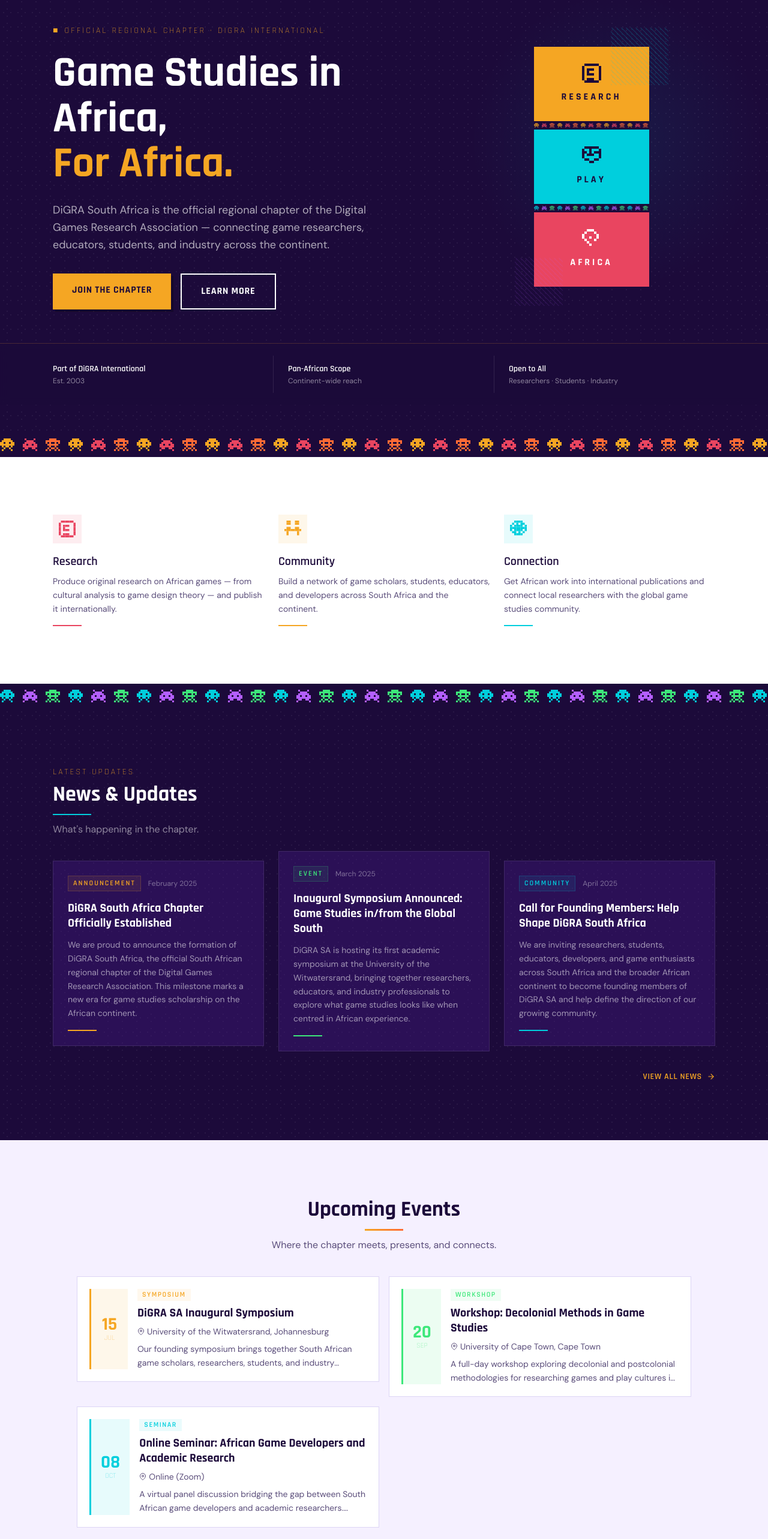
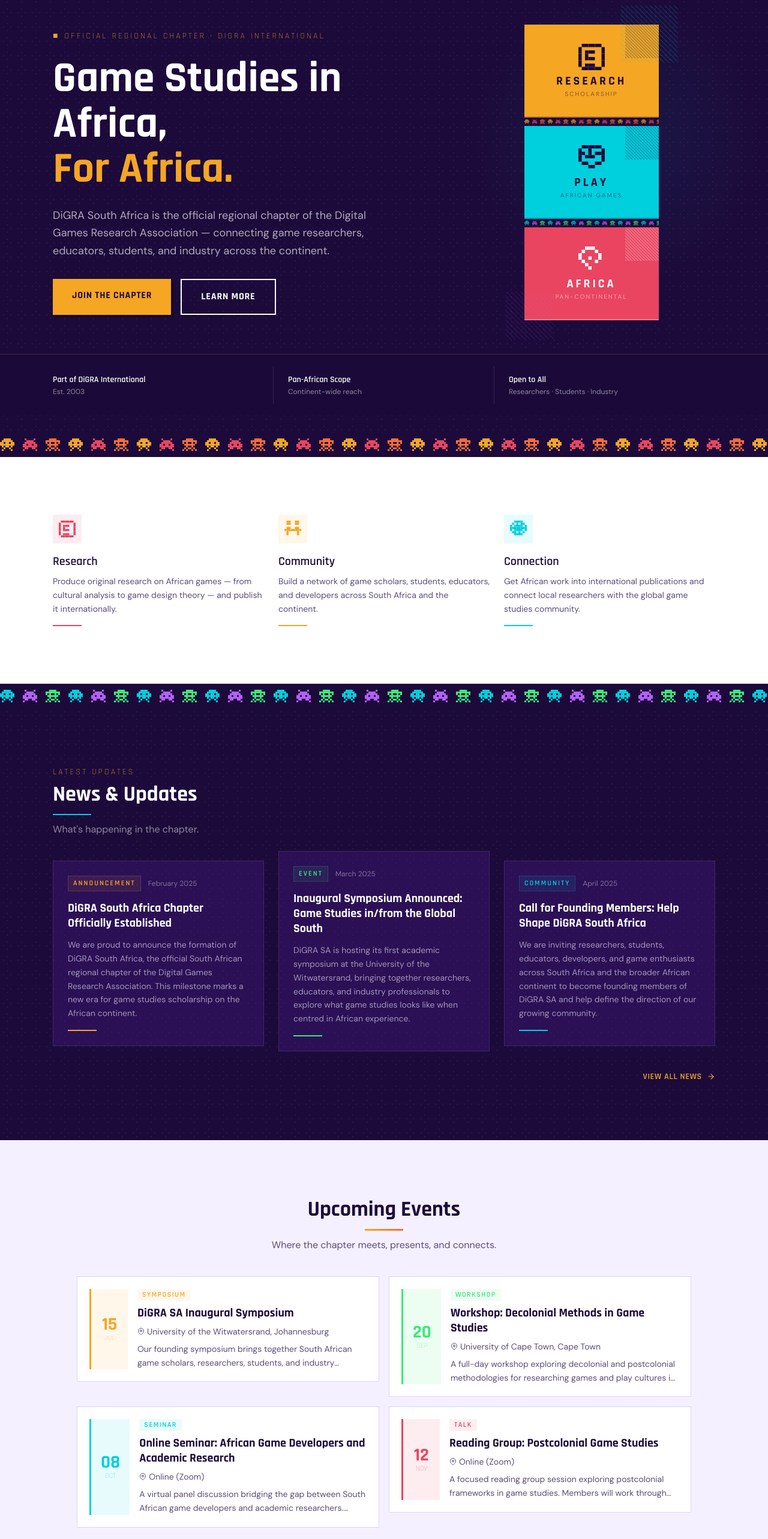
Before and after one commit to lindo315/DiGRA, a React (Vite) app: page / in a window 1280 px wide. Shown: the part 79-2645 px from the top of the page at 60% size. Built offline with nearby package versions, Linux system fonts and the light colour scheme.

Commit message:
Updated version with cleaned pages, still need to fix animation transitions

```diff
--- a/src/components/Footer.jsx
+++ b/src/components/Footer.jsx
@@ -8,7 +8,7 @@
       <PixelDivider variant="full" />
 
       <div className="container mx-auto py-16">
-        <div className="grid grid-cols-1 md:grid-cols-2 lg:grid-cols-4 gap-10">
+        <div className="grid grid-cols-1 md:grid-cols-2 lg:grid-cols-4 gap-6 md:gap-10">
           {/* Col 1: Brand */}
           <div>
             <div className="font-orbitron font-bold text-accent-gold tracking-[4px] text-base mb-1">
--- a/src/components/PageHero.jsx
+++ b/src/components/PageHero.jsx
@@ -14,7 +14,7 @@
 
   return (
     <section
-      className="dark-textured relative overflow-hidden py-20 md:py-28"
+      className="dark-textured relative overflow-hidden py-12 sm:py-20 md:py-28"
       style={{ borderBottom: `3px solid ${colour}33` }}
     >
       {/* Radial glow */}
@@ -40,9 +40,9 @@
               {breadcrumb}
             </p>
           )}
-          <h1 className="font-rajdhani text-5xl font-bold text-white md:text-6xl">{title}</h1>
+          <h1 className="font-rajdhani text-3xl sm:text-5xl font-bold text-white md:text-6xl">{title}</h1>
           {subtitle && (
-            <p className="mt-4 max-w-[600px] font-dm-sans text-lg text-white/65">{subtitle}</p>
+            <p className="mt-3 max-w-[600px] font-dm-sans text-base sm:text-lg text-white/65">{subtitle}</p>
           )}
         </motion.div>
       </div>
--- a/src/data/events.js
+++ b/src/data/events.js
@@ -37,6 +37,18 @@
   },
   {
     id: 4,
+    title: "Reading Group: Postcolonial Game Studies",
+    type: "Talk",
+    date: "2025-11-12",
+    day: "12",
+    month: "NOV",
+    location: "Online (Zoom)",
+    description:
+      "A focused reading group session exploring postcolonial frameworks in game studies. Members will work through selected texts on indigenous play traditions and discuss methodological implications for African game research.",
+    status: "upcoming",
+  },
+  {
+    id: 5,
     title: "DiGRA International Conference — Satellite Viewing",
     type: "Conference",
     date: "2025-06-10",
--- a/src/index.css
+++ b/src/index.css
@@ -1,4 +1,8 @@
 @import "tailwindcss";
+
+html, body {
+  background-color: #1C0A3A;
+}
 
 @theme {
   /* ── Canvas colours ── */
--- a/src/pages/Contact.jsx
+++ b/src/pages/Contact.jsx
@@ -71,7 +71,7 @@
       {/* CONTACT SECTION */}
       <section id="contact-form" className="bg-surface py-16 md:py-24">
         <div className="container mx-auto">
-          <div className="grid grid-cols-1 lg:grid-cols-5 gap-10 items-start">
+          <div className="grid grid-cols-1 lg:grid-cols-5 gap-6 md:gap-10 items-start">
             {/* Form: 55% */}
             <div className="lg:col-span-3">
               <SectionWrapper>
--- a/src/pages/Events.jsx
+++ b/src/pages/Events.jsx
@@ -132,7 +132,7 @@
       {/* HOST AN EVENT */}
       <section id="host" className="bg-surface py-16 md:py-24">
         <div className="container mx-auto">
-          <div className="grid grid-cols-1 lg:grid-cols-2 gap-10 items-center">
+          <div className="grid grid-cols-1 lg:grid-cols-2 gap-6 md:gap-10 items-center">
             <SectionWrapper>
               <p className="font-rajdhani font-light text-accent-orange text-sm uppercase tracking-[3px] mb-3">
                 Get Involved
@@ -158,7 +158,7 @@
 
             {/* Decorative block */}
             <SectionWrapper delay={0.2}>
-              <div className="bg-deep-purple p-8 relative overflow-hidden">
+              <div className="bg-deep-purple p-5 sm:p-8 relative overflow-hidden">
                 <PixelDivider variant="full" height={14} />
                 <div className="py-10">
                   <div className="grid grid-cols-3 gap-3">
--- a/src/pages/Home.jsx
+++ b/src/pages/Home.jsx
@@ -41,13 +41,13 @@
 ]
 
 const HERO_BLOCKS = [
-  { sprite: 'book',    label: 'Research', bg: '#F5A623', fg: '#1C0A3A' },
-  { sprite: 'gamepad', label: 'Play',     bg: '#00CFDD', fg: '#1C0A3A' },
-  { sprite: 'africa',  label: 'Africa',   bg: '#E94560', fg: '#FFFFFF' },
+  { sprite: 'book',    label: 'Research', tag: 'Scholarship',     bg: '#F5A623', fg: '#1C0A3A' },
+  { sprite: 'gamepad', label: 'Play',     tag: 'African Games',   bg: '#00CFDD', fg: '#1C0A3A' },
+  { sprite: 'africa',  label: 'Africa',   tag: 'Pan-Continental', bg: '#E94560', fg: '#FFFFFF' },
 ]
 
 export default function Home() {
-  const upcomingEvents = events.filter((e) => e.status === 'upcoming').slice(0, 3)
+  const upcomingEvents = events.filter((e) => e.status === 'upcoming').slice(0, 4)
   const latestNews = news.slice(0, 3)
 
   return (
@@ -68,7 +68,7 @@
         />
 
         <div className="container mx-auto py-10 md:py-14">
-          <div className="grid grid-cols-1 lg:grid-cols-5 gap-12 items-center w-full">
+          <div className="grid grid-cols-1 lg:grid-cols-5 gap-8 lg:gap-12 items-center w-full">
             {/* Left: 60% */}
             <div className="lg:col-span-3">
               <motion.p
@@ -82,7 +82,7 @@
               </motion.p>
 
               <motion.h1
-                className="font-rajdhani font-bold text-5xl md:text-7xl leading-[1.05] mb-6"
+                className="font-rajdhani font-bold text-4xl sm:text-5xl md:text-7xl leading-[1.05] mb-6"
                 initial={{ opacity: 0, y: 20 }}
                 animate={{ opacity: 1, y: 0 }}
                 transition={{ delay: 0.2, duration: 0.5 }}
@@ -126,33 +126,63 @@
             </div>
 
             {/* Right: 40% — Pixel art hero blocks */}
-            <div className="lg:col-span-2 hidden lg:flex justify-center items-center">
+            <div className="lg:col-span-2 hidden md:flex justify-center items-center">
               <motion.div
                 className="relative"
-                initial={{ opacity: 0 }}
-                animate={{ opacity: 1 }}
+                initial={{ opacity: 0, x: 20 }}
+                animate={{ opacity: 1, x: 0 }}
                 transition={{ delay: 0.6, duration: 0.8 }}
               >
-                <div className="flex flex-col gap-0 w-48">
-                  {HERO_BLOCKS.map(({ sprite, label, bg, fg }, i) => (
+                <div className="flex flex-col w-56">
+                  {HERO_BLOCKS.map(({ sprite, label, tag, bg, fg }, i) => (
                     <div key={label}>
                       {i > 0 && <PixelDivider variant={i === 1 ? 'warm' : 'cool'} height={14} />}
-                      <div
-                        className="px-6 py-7 flex flex-col items-center justify-center gap-3"
+                      <motion.div
+                        className="px-6 py-8 flex flex-col items-center justify-center gap-2 relative overflow-hidden cursor-default"
                         style={{ background: bg }}
+                        whileHover={{ scale: 1.03 }}
+                        transition={{ duration: 0.15 }}
                       >
-                        <PixelSprite name={sprite} colour={fg} size={32} />
-                        <span
-                          className="font-rajdhani font-bold text-base tracking-[4px] uppercase"
-                          style={{ color: fg }}
-                        >
-                          {label}
-                        </span>
-                      </div>
+                        {/* Corner dot grid */}
+                        <div
+                          className="absolute top-0 right-0 w-14 h-14 opacity-20"
+                          aria-hidden="true"
+                          style={{
+                            background: `repeating-linear-gradient(45deg, ${fg} 0, ${fg} 1.5px, transparent 0, transparent 50%)`,
+                            backgroundSize: '5px 5px',
+                          }}
+                        />
+                        {/* Bottom shimmer line */}
+                        <div className="absolute bottom-0 left-0 right-0 h-[2px]" style={{ background: `${fg}40` }} />
+                        <PixelSprite name={sprite} colour={fg} size={44} />
+                        <div className="text-center">
+                          <p
+                            className="font-rajdhani font-bold text-xl tracking-[4px] uppercase leading-none"
+                            style={{ color: fg }}
+                          >
+                            {label}
+                          </p>
+                          <p
+                            className="font-dm-sans text-[10px] tracking-[2px] uppercase mt-1"
+                            style={{ color: `${fg}80` }}
+                          >
+                            {tag}
+                          </p>
+                        </div>
+                      </motion.div>
                     </div>
                   ))}
                 </div>
-                {/* Background pattern accents */}
+
+                {/* Outer colour bloom */}
+                <div
+                  className="absolute -inset-6 -z-10 blur-2xl opacity-40"
+                  aria-hidden="true"
+                  style={{
+                    background: 'linear-gradient(180deg, rgba(245,166,35,0.6) 0%, rgba(0,207,221,0.6) 50%, rgba(233,69,96,0.6) 100%)',
+                  }}
+                />
+                {/* Corner accents */}
                 <div
                   className="absolute -right-8 -top-8 w-24 h-24 opacity-15"
                   aria-hidden="true"
@@ -327,7 +357,7 @@
       {/* ABOUT TEASER */}
       <section className="bg-surface py-16 md:py-24">
         <div className="container mx-auto">
-          <div className="grid grid-cols-1 lg:grid-cols-5 gap-12 items-center">
+          <div className="grid grid-cols-1 lg:grid-cols-5 gap-8 lg:gap-12 items-center">
             {/* Left: 55% */}
             <SectionWrapper className="lg:col-span-3">
               <p className="font-rajdhani font-light text-accent-gold text-sm uppercase tracking-[3px] mb-3">
@@ -384,7 +414,7 @@
       <section className="dark-textured py-16 md:py-24">
         <div className="container mx-auto">
           <SectionWrapper>
-            <div className="grid grid-cols-1 lg:grid-cols-2 gap-12 items-center">
+            <div className="grid grid-cols-1 lg:grid-cols-2 gap-8 lg:gap-12 items-center">
               <div>
                 <p className="font-rajdhani font-light text-accent-violet text-sm uppercase tracking-[3px] mb-3">
                   The Gap We're Filling
--- a/src/pages/Research.jsx
+++ b/src/pages/Research.jsx
@@ -53,7 +53,7 @@
       {/* GAME STUDIES IN SA */}
       <section id="game-studies" className="bg-surface py-16 md:py-24">
         <div className="container mx-auto">
-          <div className="grid grid-cols-1 lg:grid-cols-5 gap-10 items-start">
+          <div className="grid grid-cols-1 lg:grid-cols-5 gap-6 md:gap-10 items-start">
             {/* Left: editorial text */}
             <SectionWrapper className="lg:col-span-3">
               <p className="font-rajdhani font-light text-accent-cyan text-sm uppercase tracking-[3px] mb-3">
@@ -140,7 +140,7 @@
       {/* DiGRA DIGITAL LIBRARY */}
       <section id="library" className="bg-surface py-16 md:py-24">
         <div className="container mx-auto">
-          <div className="grid grid-cols-1 lg:grid-cols-2 gap-10 items-center">
+          <div className="grid grid-cols-1 lg:grid-cols-2 gap-6 md:gap-10 items-center">
             <SectionWrapper>
               <p className="font-rajdhani font-light text-accent-gold text-sm uppercase tracking-[3px] mb-3">
                 Open Access
@@ -168,7 +168,7 @@
             </SectionWrapper>
 
             <SectionWrapper delay={0.2}>
-              <div className="bg-deep-purple p-8 relative overflow-hidden">
+              <div className="bg-deep-purple p-5 sm:p-8 relative overflow-hidden">
                 <p className="font-rajdhani text-accent-gold uppercase tracking-[2px] text-sm mb-2">
                   Open Access Repository
                 </p>
```
Also changed, not shown: src/pages/About.jsx (+7 -7 lines), src/pages/Membership.jsx (+5 -5 lines).
